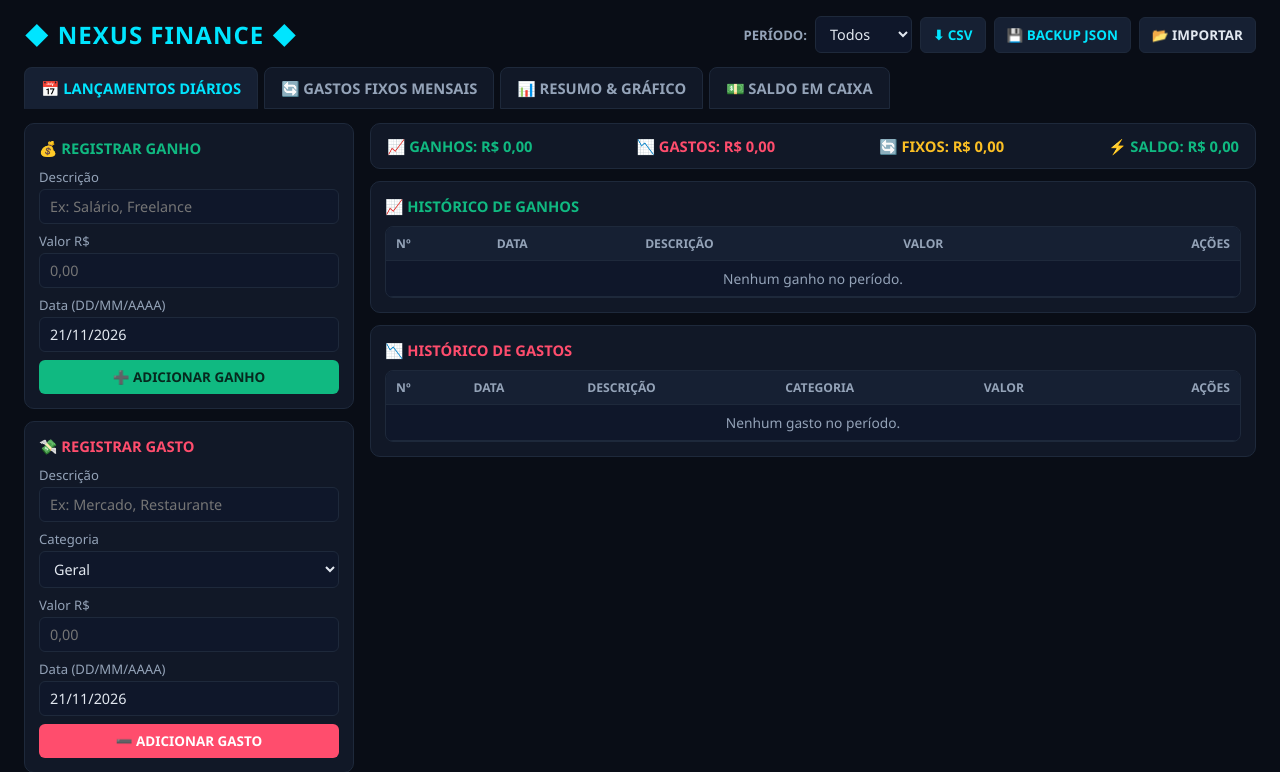
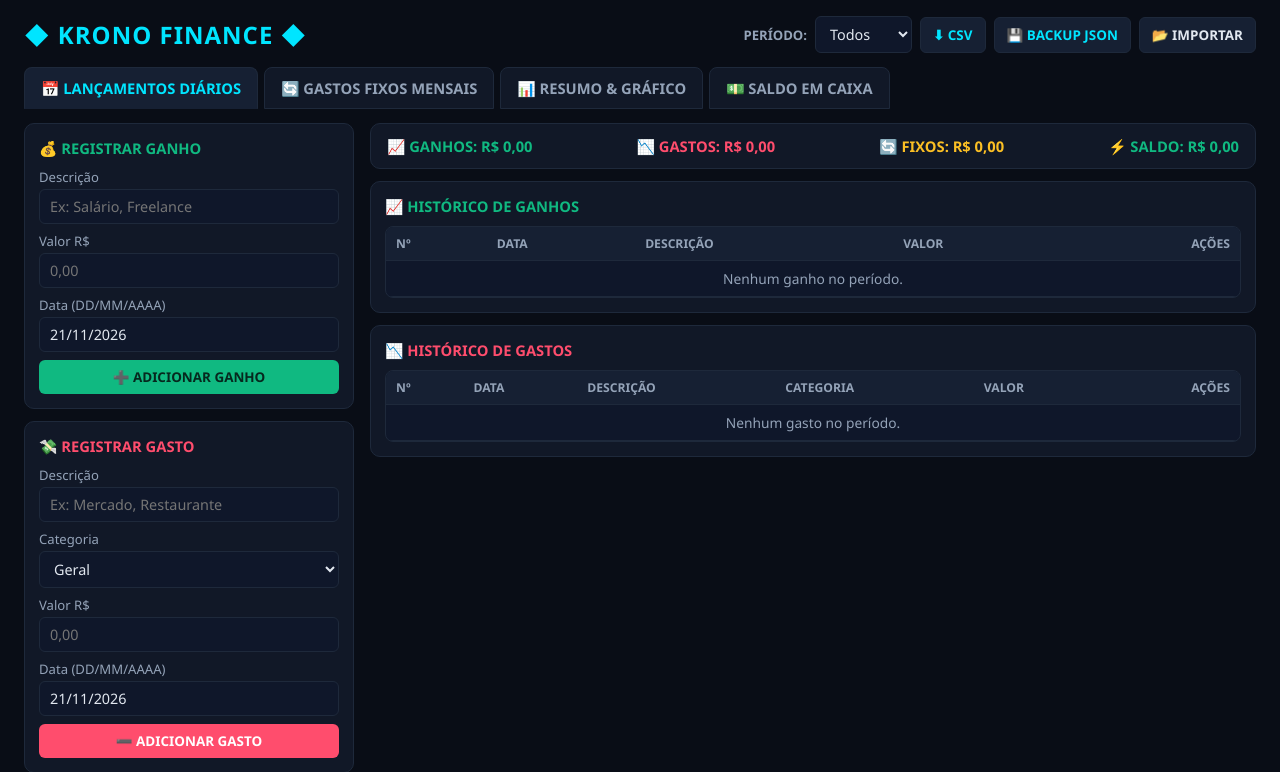
Before and after one commit to kadu06336/nexus-finance-web, a Flask app: page / in a window 1280 px wide. Shown: the top 772 px of the page. Run offline with Flask 3, Linux system fonts and the light colour scheme.

Commit message:
Atualiza index.html para Krono

```diff
--- a/templates/index.html
+++ b/templates/index.html
@@ -401,7 +401,7 @@
 <body>
   <div id="modalLogin" class="modal-login">
     <div class="card" style="width:100%; max-width:360px; padding:22px;">
-      <div class="card-titulo ciano" style="font-size:1.1rem;">🔐 ACESSO AO NEXUS FINANCE</div>
+      <div class="card-titulo ciano" style="font-size:1.1rem;">🔐 ACESSO AO KRONO FINANCE</div>
       <div class="campo">
         <label for="senhaAcesso">Senha de acesso</label>
         <input id="senhaAcesso" type="password" placeholder="Digite a senha" onkeydown="if(event.key==='Enter') fazerLogin()" />
@@ -411,7 +411,7 @@
   </div>
 
   <div class="topo">
-    <div class="titulo">◆ NEXUS FINANCE ◆</div>
+    <div class="titulo">◆ KRONO FINANCE ◆</div>
     <div class="controles-topo">
       <label for="filtroPeriodo">PERÍODO:</label>
       <select id="filtroPeriodo" onchange="carregarEstado()">
```
